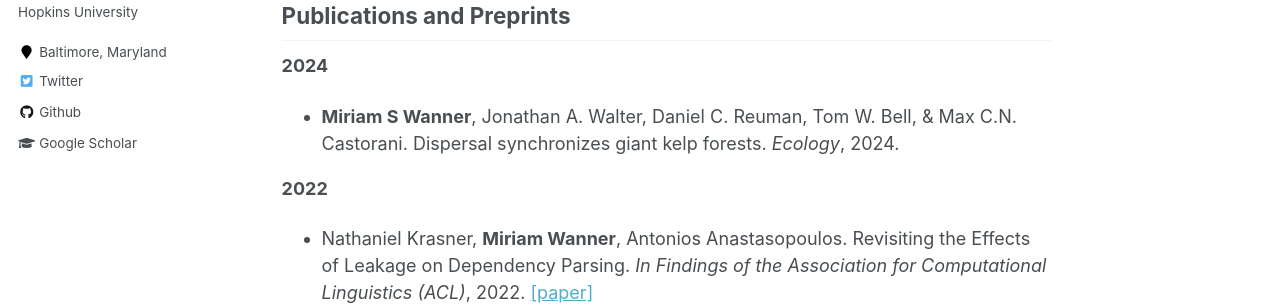
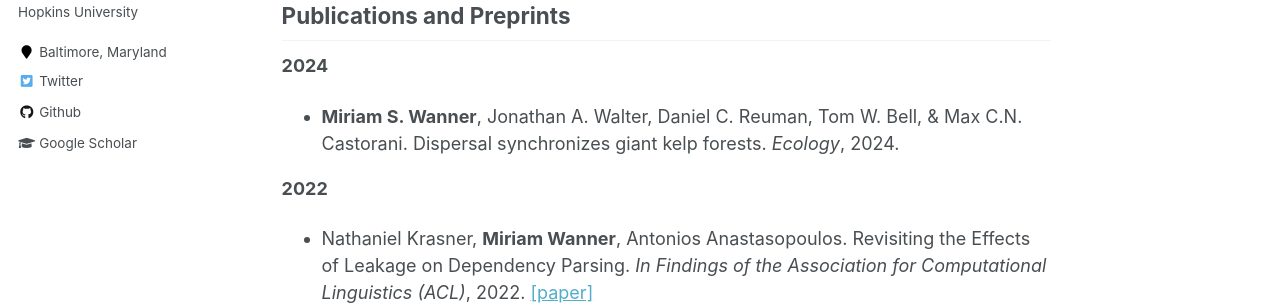
Before and after one commit to miriamwanner/miriamwanner.github.io, a Jekyll site: the page built from _pages/about.md, in a window 1280 px wide. Shown: the part 353-658 px from the top of the page. Built offline with Jekyll 4.4.1, drawn with Linux system fonts in a browser that asks for light colours.

```diff
--- a/_pages/about.md
+++ b/_pages/about.md
@@ -15,7 +15,7 @@ I am currently a PhD student at the Center for Language and Speech Processing (C
 Publications and Preprints
 ---
 **2024**
-- **Miriam S Wanner**, Jonathan A. Walter, Daniel C. Reuman, Tom W. Bell, & Max C.N. Castorani. Dispersal synchronizes giant kelp forests. *Ecology*, 2024.
+- **Miriam S. Wanner**, Jonathan A. Walter, Daniel C. Reuman, Tom W. Bell, & Max C.N. Castorani. Dispersal synchronizes giant kelp forests. *Ecology*, 2024.
 
 **2022**
 - Nathaniel Krasner, **Miriam Wanner**, Antonios Anastasopoulos. Revisiting the Effects of Leakage on Dependency Parsing. *In Findings of the Association for Computational Linguistics (ACL)*, 2022. [[paper]](https://aclanthology.org/2022.findings-acl.230/)
```
